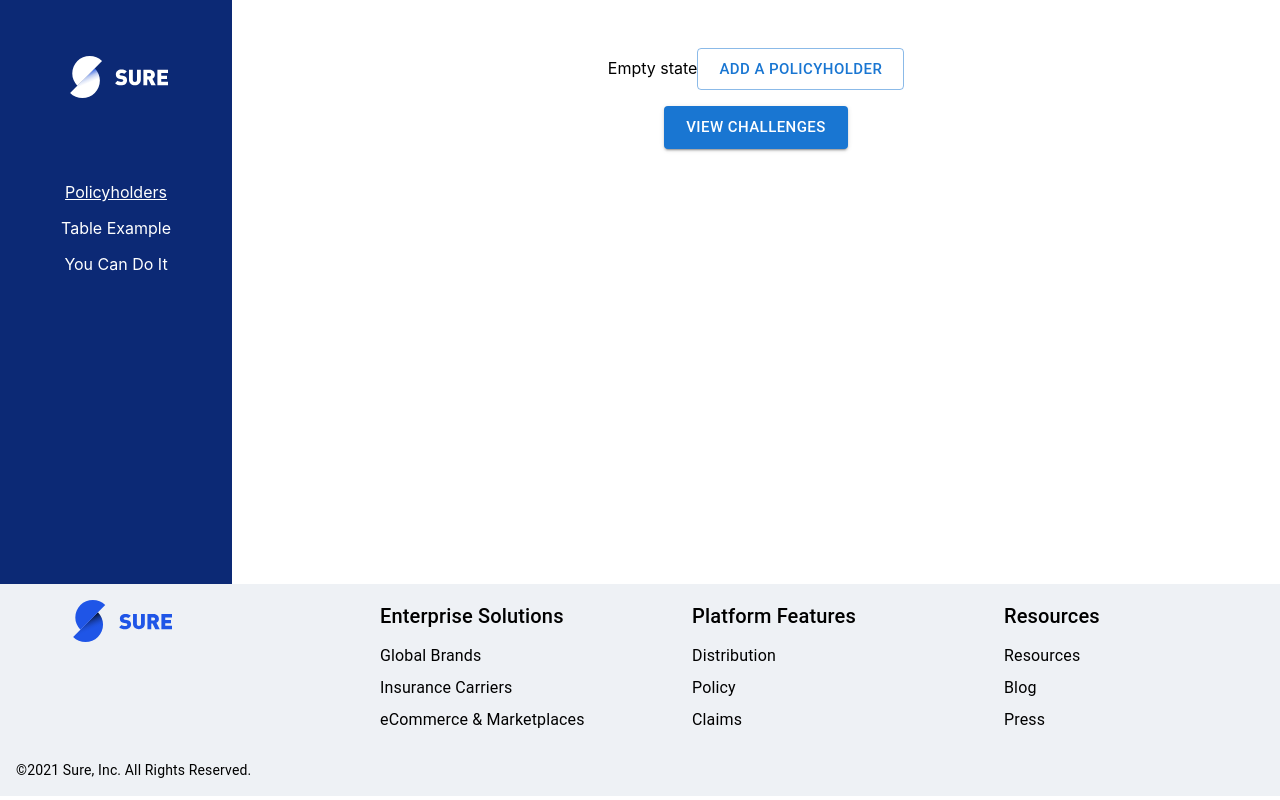
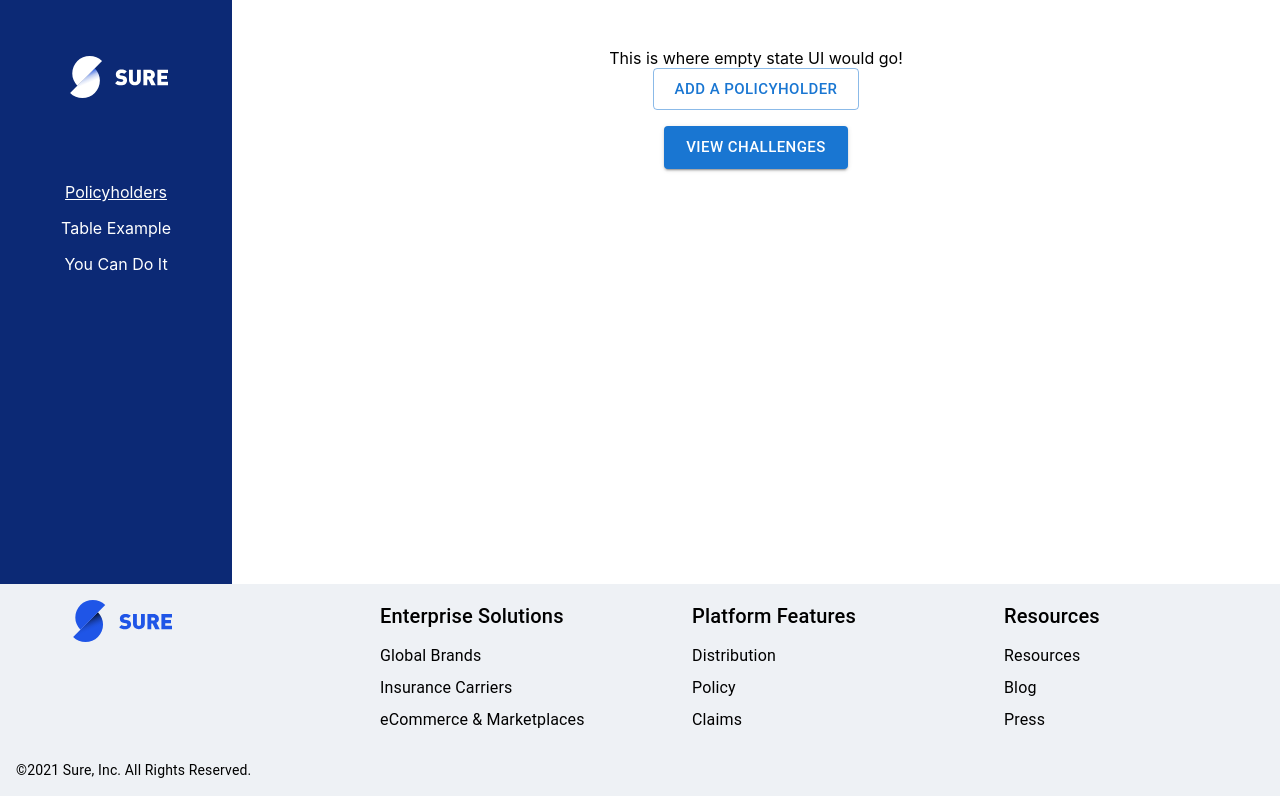
Before and after one commit to nikmash711/sure-challenge-nikkie, a React (Create React App) app: page /policyholders in a window 1280 px wide. Built offline with nearby package versions, Linux system fonts and the light colour scheme; no server answers.

Commit message:
clean up comments

```diff
--- a/src/components/PolicyholdersView/PolicyholdersView.tsx
+++ b/src/components/PolicyholdersView/PolicyholdersView.tsx
@@ -15,7 +15,7 @@ function PolicyholdersView() {
     PolicyholdersType[] | undefined
   >();
 
-  // TODO: error and loading
+  // TODO: handle error and loading states in both fns below.
   const getPolicyholders = async () => {
     try {
       let { data } = await axios.get<PolicyholdersResponseType>(
@@ -23,7 +23,6 @@ function PolicyholdersView() {
       );
       setPolicyholders(data.policyHolders);
     } catch (e) {
-      // TODO: better error handling.
       console.log(e);
     }
   };
@@ -35,21 +34,12 @@ function PolicyholdersView() {
         fakeData
       );
       setPolicyholders(data.policyHolders);
-      // Ideally in a real app, when we make a POST request it would save the data
-      // in our database so the next time we do a GET or POST, the previous results
-      // would also be returned.
-      // If for some reason that couldn't be the case but we wanted to have good UX,
-      // we could use local storage to save the returned data so we could show
-      // the previously created tables to the user each time they revisit the page.
-      // However, for the purpose of this challenge, since we're hardcoding the data and not
-      // collecting any data from the user, it's unnecessary.
     } catch (e) {
-      // TODO: better error handling.
       console.log(e);
     }
   };
 
-  // On mount, make a GET request to the /api/policyholders endpoint
+  // On mount, make a GET request to the /api/policyholders endpoint.
   useEffect(() => {
     getPolicyholders();
   }, []);
@@ -84,7 +74,7 @@ function PolicyholdersView() {
           );
         })
       ) : (
-        <>Empty state</>
+        <div>This is where empty state UI would go!</div>
       )}
       <Button
         onClick={createPolicyholder}
```
Also changed, not shown: src/components/NavBar/NavBar.tsx (+0 -7 lines), 1 other file (tests, documents, lock files or other folders).
